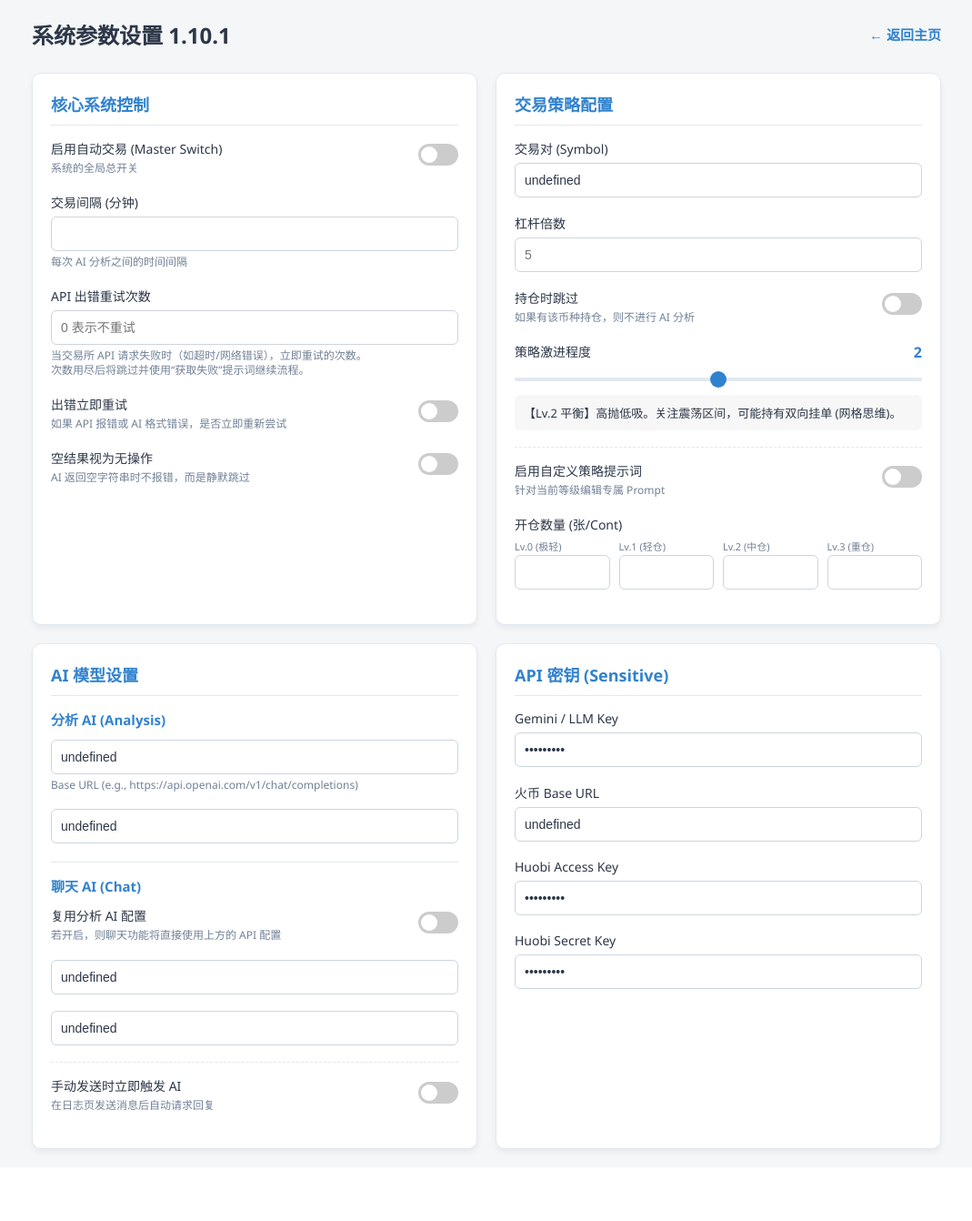
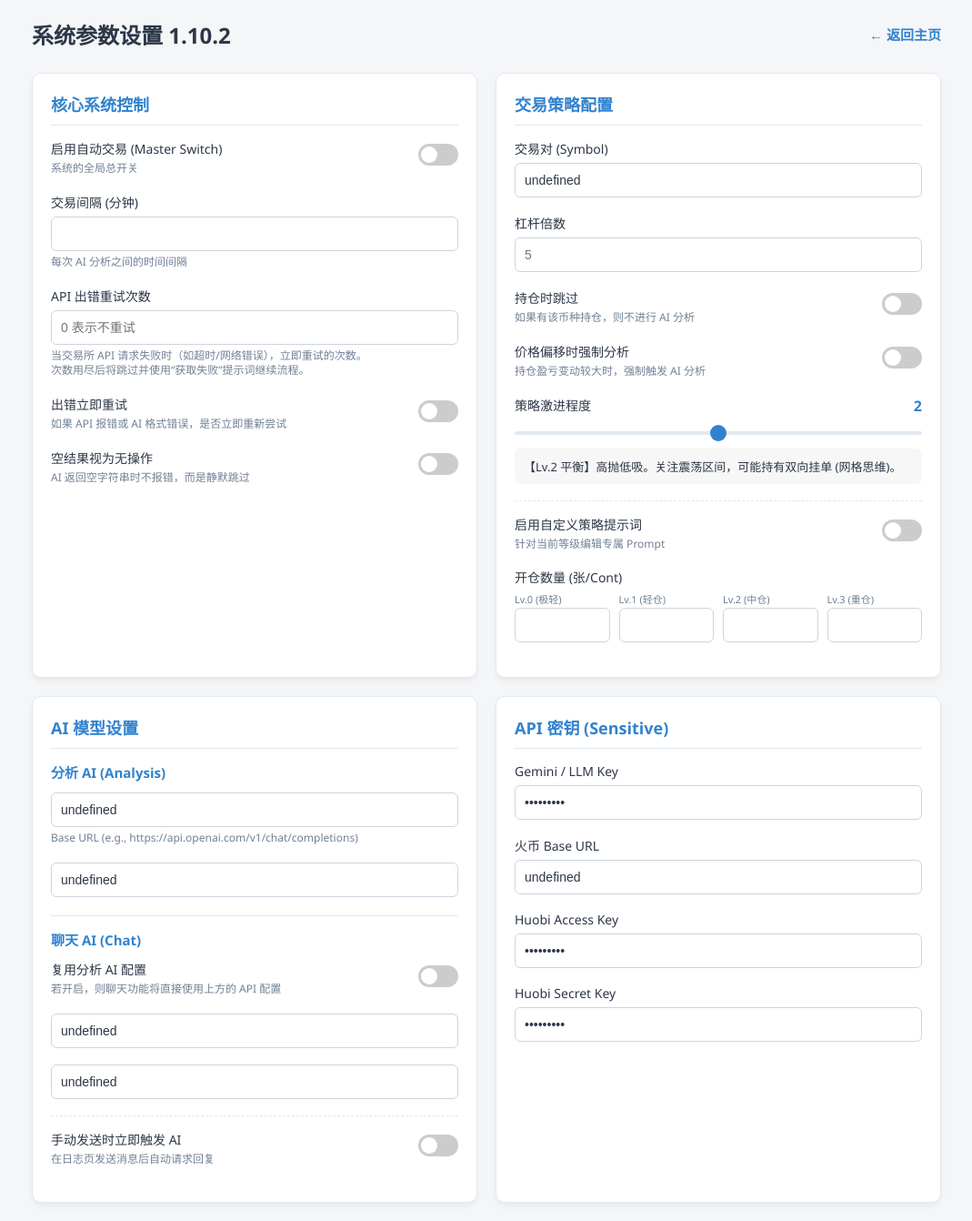
Before and after one commit to Zhizhu0/autoHTX, a FastAPI app: template templates/config.html in a window 1280 px wide. Shown: the whole page at 91% size, without its empty margins (105-1174 px from the left). Before the commit the page ends 1270 px from the top, so only its background shows below. Run offline with FastAPI, Linux system fonts and the light colour scheme; the template is opened without the code that fills it, so the values that code supplies are empty.

Commit message:
1.10.2：增加偏移时强制分析功能

```diff
--- a/main.py
+++ b/main.py
@@ -303,7 +303,9 @@ async def gather_market_data(user_id, symbol):
 
             if 'tick' in market_detail:
                 tick = market_detail['tick']
-                info_text += f"现价: {tick.get('close')}\n"
+                curr_price = float(tick.get('close', 0))  # 获取浮点数价格
+                info_text += f"现价: {curr_price}\n"
+                data_context['current_price'] = curr_price  # 存入上下文供逻辑判断使用
 
             info_text += "持仓: "
             positions = acc_info.get('positions', [])
@@ -495,6 +497,29 @@ async def run_automated_trading(user_id, force=False):
             skip = db.get_config(user_id, "skip_when_holding") == "true"
             # 检查是否有持仓
             has_positions = len(context_data['positions']) > 0
+
+            force_by_deviation = False
+            if has_positions:
+                use_deviation = db.get_config(user_id, "force_analysis_deviation_switch") == "true"
+                if use_deviation:
+                    try:
+                        threshold_str = db.get_config(user_id, "force_analysis_deviation_threshold")
+                        threshold = float(threshold_str) if threshold_str else 0.5
+                        current_price = context_data.get('current_price', 0)
+
+                        if current_price > 0:
+                            for pos in context_data['positions']:
+                                avg_price = float(pos.get('cost_open', 0))
+                                if avg_price > 0:
+                                    # 计算百分比偏移
+                                    dev = abs(current_price - avg_price) / avg_price * 100
+                                    if dev >= threshold:
+                                        db.add_log(user_id, "SYSTEM",
+                                                   f"监测到价格偏移 {dev:.2f}% > {threshold}%，强制触发分析")
+                                        force_by_deviation = True
+                                        break
+                    except Exception as e:
+                        print(f"Deviation check error: {e}")
 
             if skip and has_positions:
                 # 获取最大允许跳过次数
@@ -941,6 +966,8 @@ async def get_key(key_name: str, user_id=Depends(login_required)):
         "getCustomStrategy2": "custom_strategy_2",
         "getCustomStrategy3": "custom_strategy_3",
         "getCustomStrategy4": "custom_strategy_4",
+        "getForceAnalysisDeviation": "force_analysis_deviation_switch",
+        "getDeviationThreshold": "force_analysis_deviation_threshold",
     }
     db_key = CONFIG_MAP.get(key_name)
     if not db_key: return {"value": ""}
@@ -951,7 +978,8 @@ async def get_key(key_name: str, user_id=Depends(login_required)):
         "getAiApiUrl": "https://api.gemai.cc/v1/chat/completions",
         "getAiModel": "[满血A]gemini-3-pro-preview",
         "getRetryCount": "-1",
-        "getSkipCount": "-1"
+        "getSkipCount": "-1",
+        "getDeviationThreshold": "0.5",
     }
     if val == "" and key_name in defaults: val = defaults[key_name]
     return {"value": val}
@@ -979,6 +1007,8 @@ async def set_key(data: dict, user_id=Depends(login_required)):
         "customStrategy2": "custom_strategy_2",
         "customStrategy3": "custom_strategy_3",
         "customStrategy4": "custom_strategy_4",
+        "forceAnalysisDeviation": "force_analysis_deviation_switch",
+        "deviationThreshold": "force_analysis_deviation_threshold",
     }
     key_name = data.get("key")
     if key_name in FRONTEND_TO_DB_MAP:
--- a/templates/config.html
+++ b/templates/config.html
@@ -421,6 +421,28 @@
                 </div>
             </div>
 
+            <div class="form-group switch-row">
+                <div>
+                    <label style="margin:0">价格偏移时强制分析</label>
+                    <div class="desc">持仓盈亏变动较大时，强制触发 AI 分析</div>
+                </div>
+                <label class="switch">
+                    <input type="checkbox" id="forceAnalysisDeviation"
+                           onchange="toggleDeviationInput(this.checked); saveCheck('forceAnalysisDeviation', this.checked)">
+                    <span class="slider"></span>
+                </label>
+            </div>
+
+            <div class="form-group" id="deviationGroup"
+                 style="display:none; margin-left: 20px; border-left: 3px solid var(--border); padding-left: 10px;">
+                <label>触发阈值 (%)</label>
+                <input type="number" id="deviationThreshold" step="0.1" min="0.01" placeholder="0.5"
+                       onchange="saveVal('deviationThreshold', this.value)">
+                <div class="desc">
+                    当任意持仓的现价与开仓均价差距超过此百分比时（例如 0.5%），<br>忽略跳过设置，强制进行分析。
+                </div>
+            </div>
+
             <div class="form-group">
                 <div style="display:flex; justify-content:space-between;">
                     <label>策略激进程度</label>
@@ -571,7 +593,9 @@
         'aiApiUrl': 'getAiApiUrl', 'aiModel': 'getAiModel',
         'chatApiUrl': 'getChatApiUrl', 'chatModel': 'getChatModel',
         'useSameAi': 'getUseSameAi', 'chatTrigger': 'getChatTrigger',
-        'useCustomStrategy': 'getUseCustomStrategy'
+        'useCustomStrategy': 'getUseCustomStrategy',
+        'forceAnalysisDeviation': 'getForceAnalysisDeviation',
+        'deviationThreshold': 'getDeviationThreshold',
     };
 
     // 默认策略文本 (需与 Python 后端保持一致)
@@ -646,6 +670,11 @@
 
     function toggleSkipCountInput(checked) {
         const div = document.getElementById('skipCountGroup');
+        div.style.display = checked ? 'block' : 'none';
+    }
+
+    function toggleDeviationInput(checked) {
+        const div = document.getElementById('deviationGroup');
         div.style.display = checked ? 'block' : 'none';
     }
 
--- a/version.py
+++ b/version.py
@@ -1 +1 @@
-__version__ = '1.10.1'
+__version__ = '1.10.2'
```
